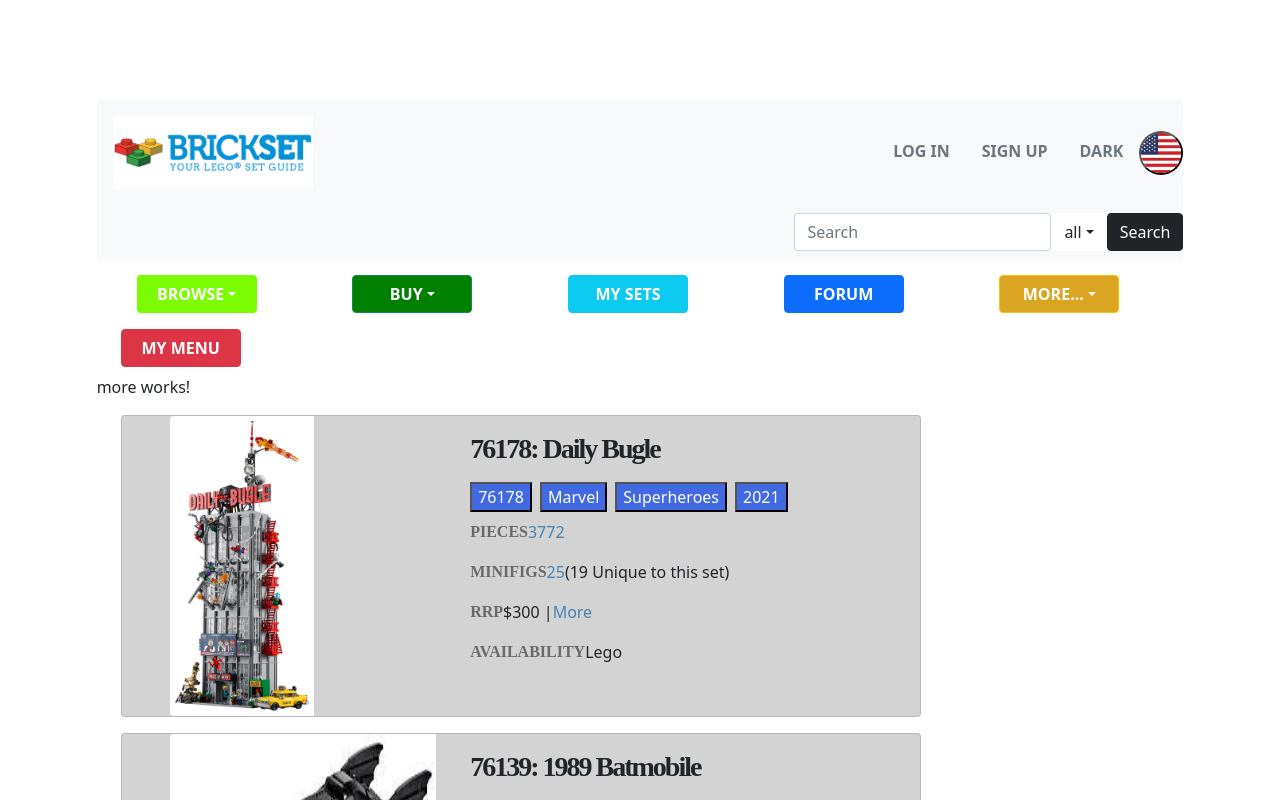
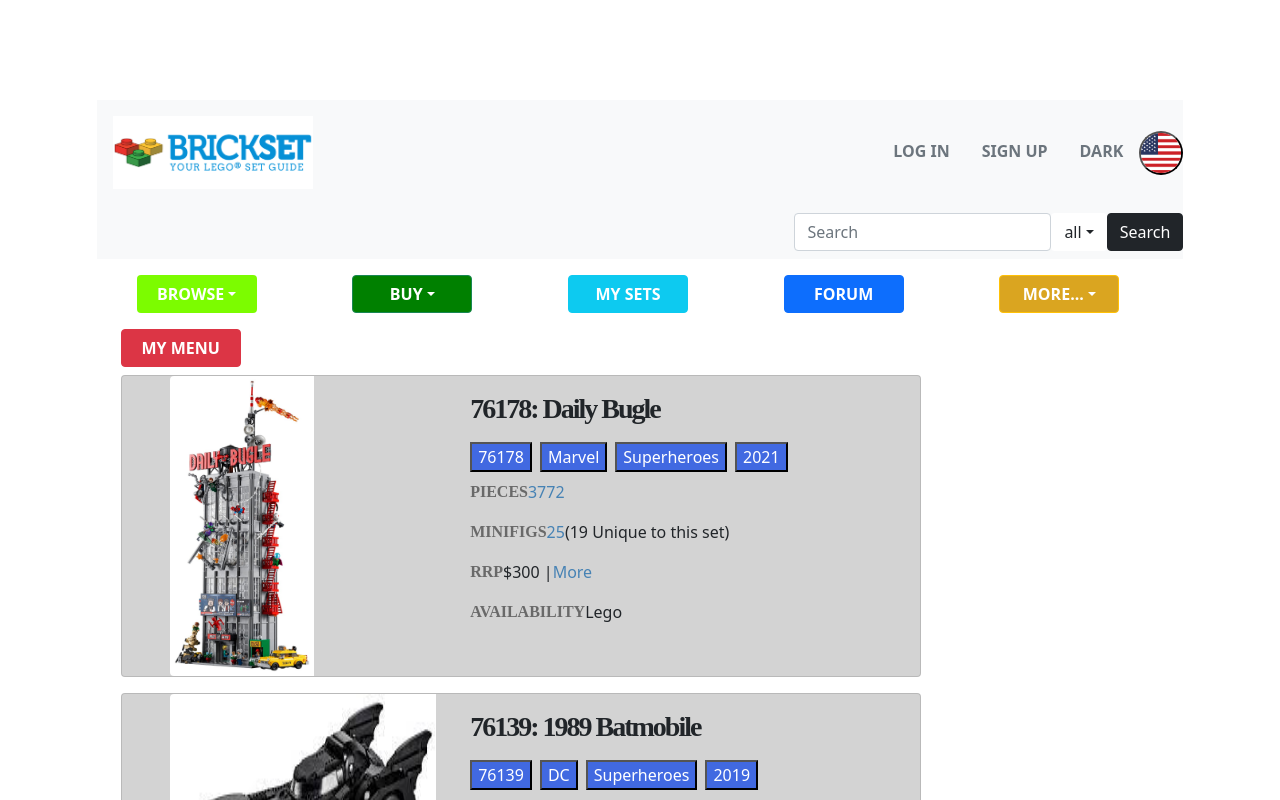
Before and after one commit to edmeighen/brickset_app, an Angular app in the folder brickset/: page /more in a window 1280 px wide. Shown: the top 800 px of the page. Built offline with nearby package versions, Linux system fonts and the light colour scheme.

Commit message:
updated change log

```diff
--- a/brickset/src/app/body/more/more.component.html
+++ b/brickset/src/app/body/more/more.component.html
@@ -1,4 +1,3 @@
-<p>more works!</p>
 <div *ngFor="let setcard of setcards">
     <set-card imgPath={{setcard.imgPath}}
     setName={{setcard.setName}}
```
Also changed, not shown: 1 other file (tests, documents, lock files or other folders).
